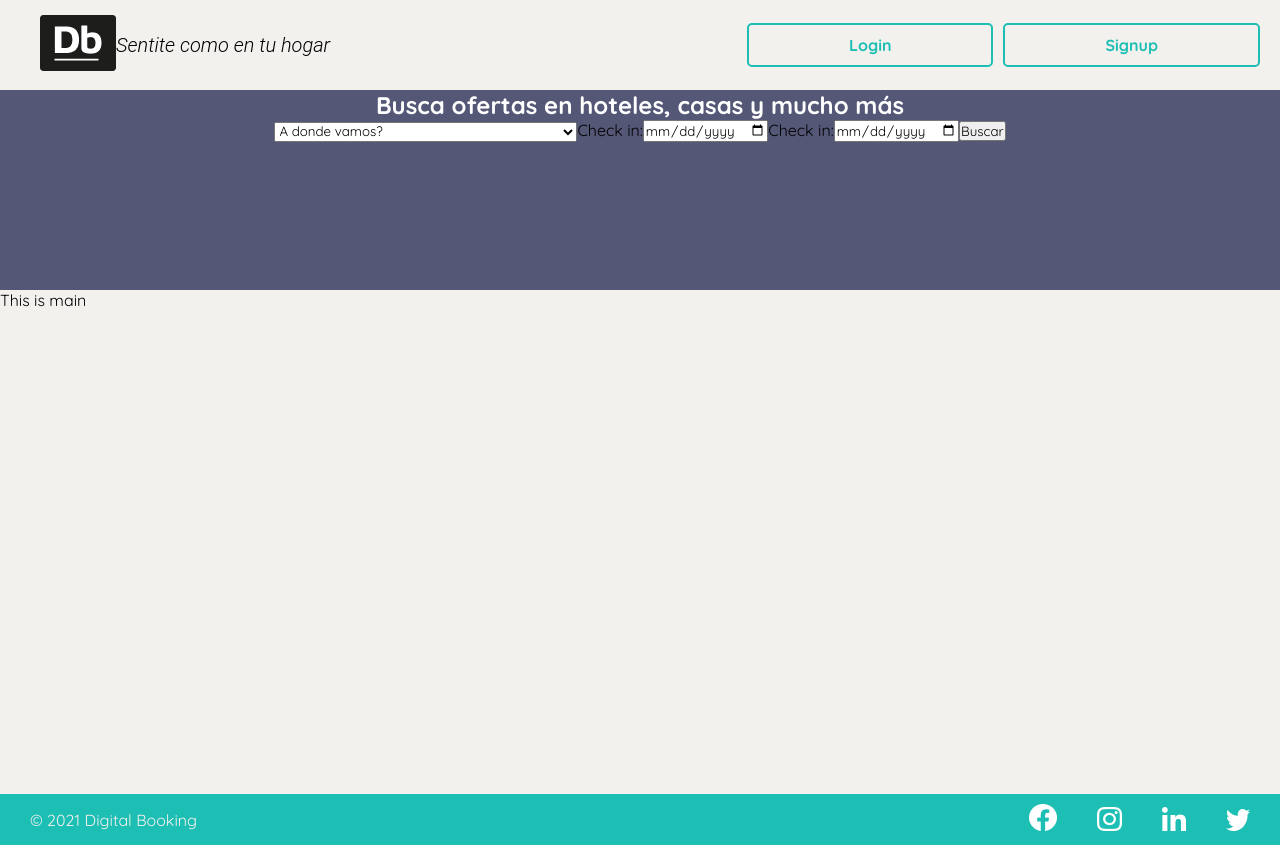
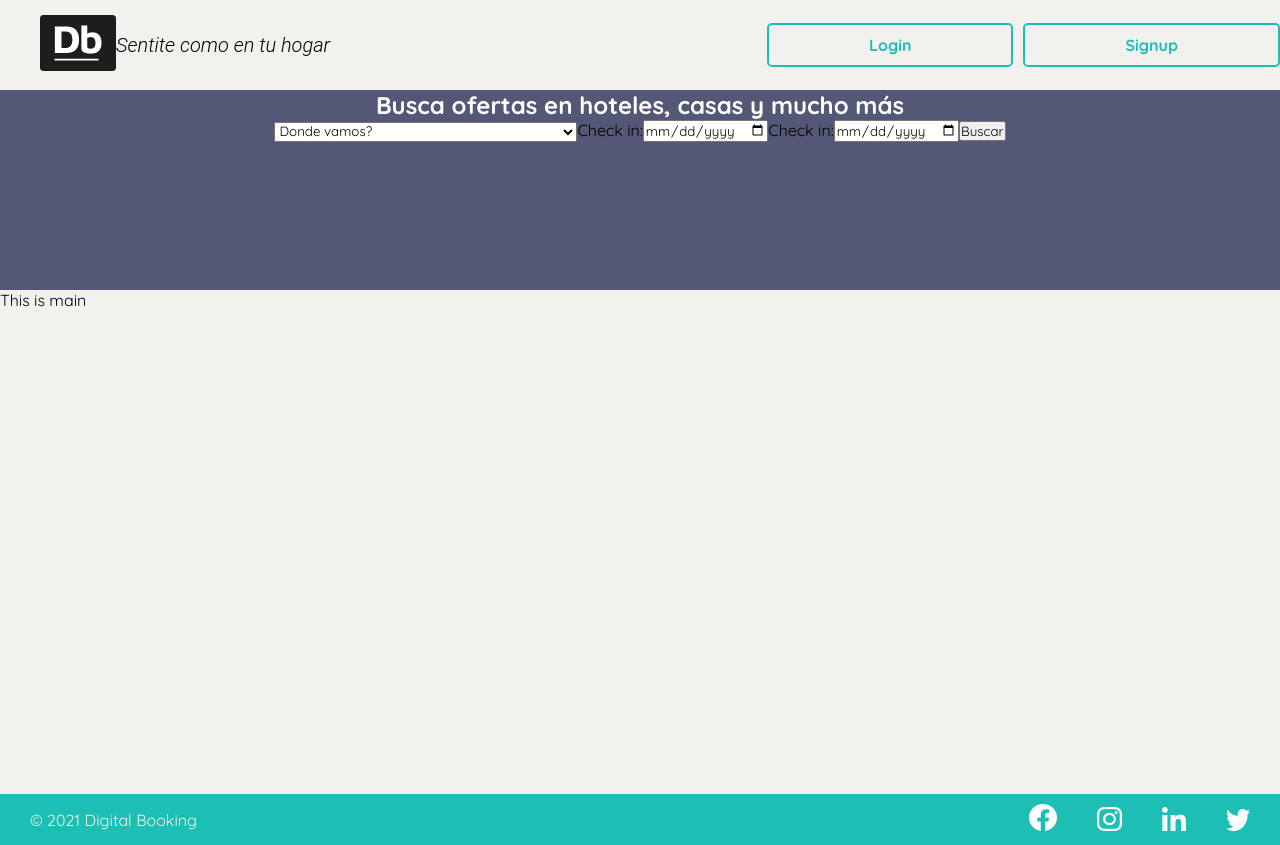
Before and after one commit to manzonlucas/ctd-integration-project, a React (Create React App) app in the folder cra-frontend/: page / in a window 1280 px wide. Built offline with nearby package versions, Linux system fonts and the light colour scheme.

Commit message:
add function to burger. Styles pending

```diff
--- a/cra-frontend/src/components/Header.jsx
+++ b/cra-frontend/src/components/Header.jsx
@@ -3,6 +3,12 @@ import { useState } from 'react';
 export default function Header() {
 
   const [isLogged, setIsLogged] = useState(false);
+  const [isBurgerOpen, setIsBurgerOpen] = useState(false);
+
+  function handleBurgerClick() {
+    setIsBurgerOpen(!isBurgerOpen);
+    console.log('burger click');
+  }
 
   return (
     <header>
@@ -15,13 +21,23 @@ export default function Header() {
         </a>
       </section>
 
-      <section className='user-buttons'>
+      <section
+        className={!isBurgerOpen ? 'user-buttons' : 'user-buttons-open'} >
+
+        {isBurgerOpen ?
+          <div>
+            <input type="checkbox" id='check' onClick={handleBurgerClick} />
+            <label htmlFor="check" className="checkbtn">
+              <i className="fa-solid fa-bars"></i>
+            </label>
+          </div> :
+          null
+        }
+
         {!isLogged ?
           <>
-            <ul>
-              <li><a href="/">Login</a></li>
-              <li><a href="/">Signup</a></li>
-            </ul>
+            <a href="/">Login</a>
+            <a href="/">Signup</a>
           </> :
           <>
             <a href="/">
@@ -35,11 +51,13 @@ export default function Header() {
           </>
         }
 
-        <input type="checkbox" id='check' />
+      </section>
+      <div>
+        <input type="checkbox" id='check' onClick={handleBurgerClick} />
         <label htmlFor="check" className="checkbtn">
           <i className="fa-solid fa-bars"></i>
         </label>
-      </section>
+      </div>
     </header >
   )
 }
--- a/cra-frontend/src/components/SearchForm.jsx
+++ b/cra-frontend/src/components/SearchForm.jsx
@@ -6,7 +6,9 @@ export default function SearchForm() {
 
       <form action="">
         <select name="city">
-          <option value="" disabled selected>A donde vamos?</option>
+          {/* <select name="city" defaultValue={{ label: "A donde vamos?", value: 1 }}> */}
+          <option value="">Donde vamos?</option>
+
           {cities.map(city => {
             return (<option value={city.city}>
               {city.city}, {city.country}
--- a/cra-frontend/src/index.css
+++ b/cra-frontend/src/index.css
@@ -36,11 +36,9 @@ ul {
   padding: 0px 20px;
 }
 
-a{
+a {
   text-decoration: none;
 }
-
-
 
 header section.logo span {
   left: 123px;
@@ -59,8 +57,7 @@ header section.logo a {
   text-decoration: none;
 }
 
-
-header section.user-buttons a {
+.user-buttons a {
   color: #1dbeb4;
   font-weight: bold;
   background-color: #f3f1ed;
@@ -69,6 +66,7 @@ header section.user-buttons a {
   padding: 10px 100px;
   margin-left: 10px;
 }
+
 
 header .user-logo {
   background-color: #545776;
@@ -87,7 +85,7 @@ main {
   text-align: center;
 }
 
-.searchForm h1{
+.searchForm h1 {
   color: white;
 }
 
@@ -105,13 +103,13 @@ footer section img {
   padding-right: 30px;
 
 }
+
 footer section span {
   padding-left: 30px;
 
 }
 
-.checkbtn{
-
+.checkbtn {
   font-size: 30px;
   color: black;
   float: right;
@@ -120,8 +118,7 @@ footer section span {
   display: none;
 }
 
-#check{
-
+#check {
   display: none;
 }
 
@@ -133,15 +130,14 @@ footer section span {
 
   .logo span {
     display: none;
+  }
 
-  }
   header section.logo {
     flex-grow: 6;
     color: #545776;
     display: flex;
     align-items: center;
     padding: 15px 30px;
-
   }
 
   ul {
@@ -150,13 +146,39 @@ footer section span {
 
   @media (max-width: 760px) {
 
-    .checkbtn{
+    .checkbtn {
 
       display: block;
     }
 
-    .user-buttons a {
+    .user-buttons {
       display: none;
+    }
+
+    .user-buttons-open {
+      position: fixed;
+      height: 100vh;
+      width: 50%;
+      top: 0px;
+      right: 0px;
+      display: flex;
+      flex-direction: column;
+      background-color: #f3f1ed;
+
+      box-shadow: 1px -1px 28px 9px rgba(0, 0, 0, 0.75);
+      -webkit-box-shadow: 1px -1px 28px 9px rgba(0, 0, 0, 0.75);
+      -moz-box-shadow: 1px -1px 28px 9px rgba(0, 0, 0, 0.75);
+    }
+
+    .user-buttons-open a {
+      color: #1dbeb4;
+      font-weight: bold;
+      background-color: #f3f1ed;
+      border: 2px solid #1dbeb4;
+      border-radius: 5px;
+      padding: 10px 100px;
+      margin-left: 10px;
+
     }
 
     .logo {
@@ -171,7 +193,7 @@ footer section span {
       display: none;
     }
 
-    footer{
+    footer {
 
       height: 50px;
     }
```
